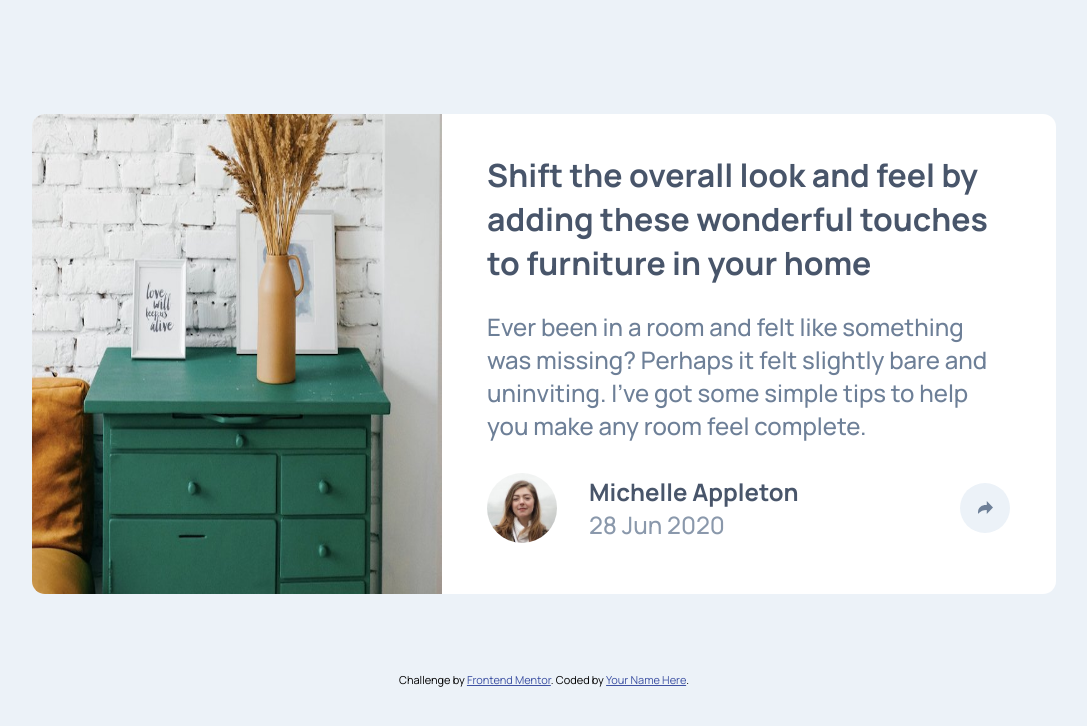
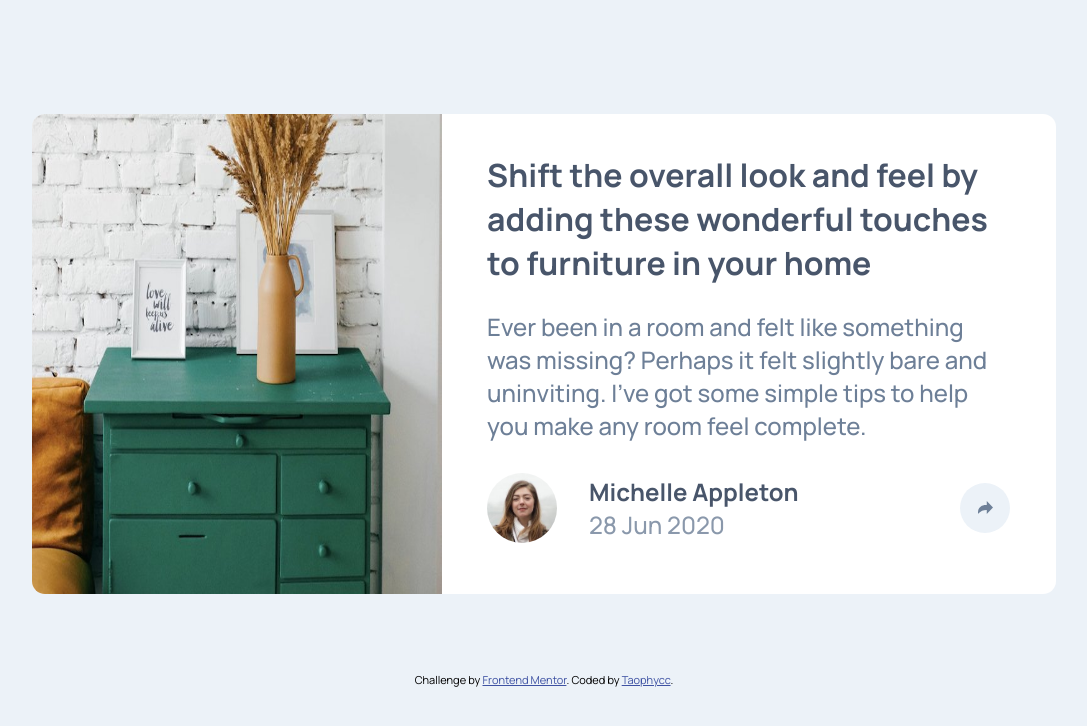
Before and after one commit to Taophycc/article-preview-component, a plain HTML site: page index.html in a window 1280 px wide. Shown: the whole page, without its empty margins (96-1183 px from the left). Drawn offline with Linux system fonts and the light colour scheme.

Commit message:
Update index.html

```diff
--- a/index.html
+++ b/index.html
@@ -60,7 +60,7 @@
       Challenge by
       <a href="https://www.frontendmentor.io?ref=challenge" target="_blank"
         >Frontend Mentor</a
-      >. Coded by <a href="#">Your Name Here</a>.
+      >. Coded by <a href="#">Taophycc</a>.
     </div>
     <script src="script.js"></script>
   </body>
```
